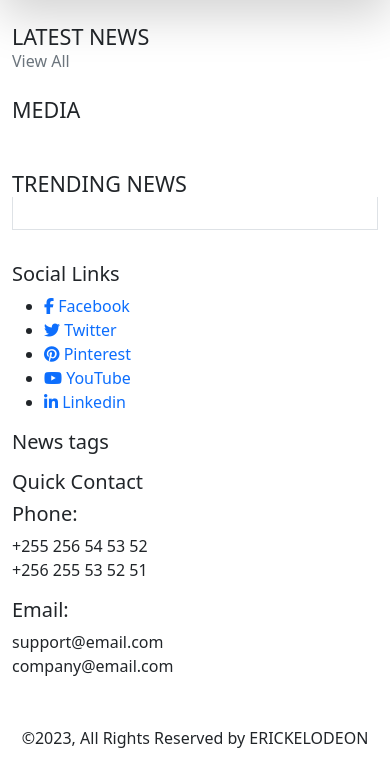
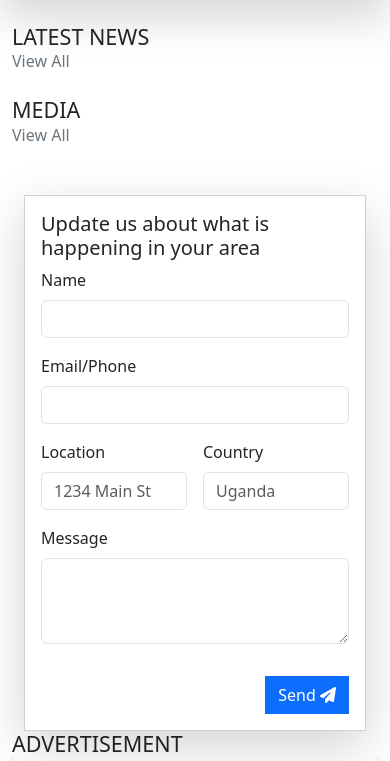
Before and after one commit to hadrian-grey/NEWS, a Django app: page / in a window 390 px wide. Shown: the part 111-872 px from the top of the page. Run offline with Django 4.2, Linux system fonts and the light colour scheme; data that the repository does not hold is empty; some libraries are stand-ins or nearby versions.

Commit message:
Update index.html

```diff
--- a/templates/index.html
+++ b/templates/index.html
@@ -1,5 +1,5 @@
 {% extends 'base.html' %} {% block content %}
-
+{% load static %}
 <!-- Main News Slider Start -->
 <div class="container-fluid">
 	<div class="row">
@@ -87,38 +87,37 @@
 		</div>
 		{% for new in news %}
 		<div class="col-lg-6">
-			<div
-				class="card mb-3 shadow-lg position-relative"
-				style="height: 500px">
+			<div class="card mb-3 shadow-lg position-relative" style="max-width: 540px;">
+				<div class="row g-0">
+					<div class="col-md-4 one">
 						<img
 							src="{{new.image.url}}"
-					class="card-img-top theimage"
+							class="img-fluid rounded-start"
+
 							alt="..." />
-				<div class="card-body">
-					<h5 class="card-title"
-						><span
+					</div>
+					<div class="col-md-8">
+						<div class="card-body"
 							><span
 								class="text-bg-warning me-3 text-decoration-none text-uppercase px-2"
 								>{{new.category}}</span
-							></span
-						><span class="text-uppercase"
-							>{{new.title|truncatewords:10}}</span
-						></h5
 							>
-					<p class="card-text mb-0"
-						>{{new.news|truncatewords:20|safe}}<small
-							class="ms-1 text-muted"
-							>READ MORE</small
-						></p
+							<h5 class="card-title"
+								>{{new.title|truncatewords:10}}</h5
 							>
-					<span class="card-text"
+							<p class="card-text mb-0 text-muted"
+								>{{new.news|truncatewords:20|safe}} <small class="ms-1 float-end text-uppercase fw-bold text-muted">Read more</small></p
+							>
+							<p class="card-text"
 								><small class="text-body-secondary"
 									><i class="fa-solid fa-clock me-1"></i
 									>{{new.date|date:'M d, Y'}}</small
-						></span
+								></p
 							>
 						</div>
-				<a href="pp" class="stretched-link"></a>
+					</div>
+				</div>
+				<a href="#" class="stretched-link"></a>
 			</div>
 		</div>
 		{% endfor %}
@@ -128,8 +127,13 @@
 <div class="container">
 	<div class="row">
 		<div class="col-md-8">
-			<div class="section-title mb-5">
-				<h4 class="m-0 text-uppercase font-weight-bold">MEDIA</h4>
+			<div class="section-title">
+				<h4 class="m-0 text-uppercase font-weight-bold">Media</h4>
+				<a
+					class="text-secondary font-weight-medium text-decoration-none"
+					href=""
+					>View All</a
+				>
 			</div>
 			<div class="container-fluid">
 				<div class="row">
@@ -146,13 +150,59 @@
 									allowfullscreen></iframe>
 							</div>
 						</div>
-						<div class="badge text-bg-primary rounded-0 float-end me-2">{{new.date}}</div>
+						<div
+							class="badge text-bg-primary rounded-0 float-end me-2"
+							>{{new.date}}</div
+						>
 					</div>
 					{% endfor %}
+					<div class="col-12 mt-5 ">
+						<div class="card rounded-0 shadow-lg">
+							<div class="card-body">
+								<h5>Update us about what is happening in your area</h5>
+								<form class="row g-3">
+  <div class="col-md-6">
+    <label for="inputEmail4" class="form-label">Name</label>
+    <input type="text" class="form-control" id="inputEmail4">
+  </div>
+  <div class="col-md-6">
+    <label for="inputPassword4" class="form-label">Email/Phone</label>
+    <input type="text" class="form-control" id="inputPassword4">
+  </div>
+  <div class="col-6">
+    <label for="inputAddress" class="form-label">Location</label>
+    <input type="text" class="form-control" id="inputAddress" placeholder="1234 Main St">
+  </div>
+  <div class="col-6">
+    <label for="inputAddress" class="form-label">Country</label>
+    <input type="text" class="form-control" id="inputAddress" placeholder="Uganda">
+  </div>
+
+  <div class="mb-3">
+  <label for="exampleFormControlTextarea1" class="form-label">Message</label>
+  <textarea class="form-control" id="exampleFormControlTextarea1" rows="3"></textarea>
+</div>
+  <div class="col-12 text-end">
+    <button type="submit" class="btn btn-primary rounded-0">Send <i class="fa-solid fa-paper-plane"></i></button>
+  </div>
+</form>
+							</div>
+						</div>
+					</div>
 				</div>
 			</div>
 		</div>
 		<div class="col-md-4">
+			<!-- Ads Start -->
+                    <div class="mb-3">
+                        <div class="section-title mb-0">
+                            <h4 class="m-0 text-uppercase font-weight-bold">Advertisement</h4>
+                        </div>
+                        <div class="bg-white text-center border border-top-0 p-3">
+                            <a href=""><img class="img-fluid" src="{% static 'img/news-800x500-1.jpg' %}" alt=""></a>
+                        </div>
+                    </div>
+                    <!-- Ads End -->
 			<!-- Popular News Start -->
 			<div class="mb-3">
 				<div class="section-title mb-0">
@@ -200,5 +250,5 @@
 		</div>
 	</div>
 </div>
-
+<br><br>
 {%endblock%}
```
Lines whose indentation alone changed are shown as unchanged.
